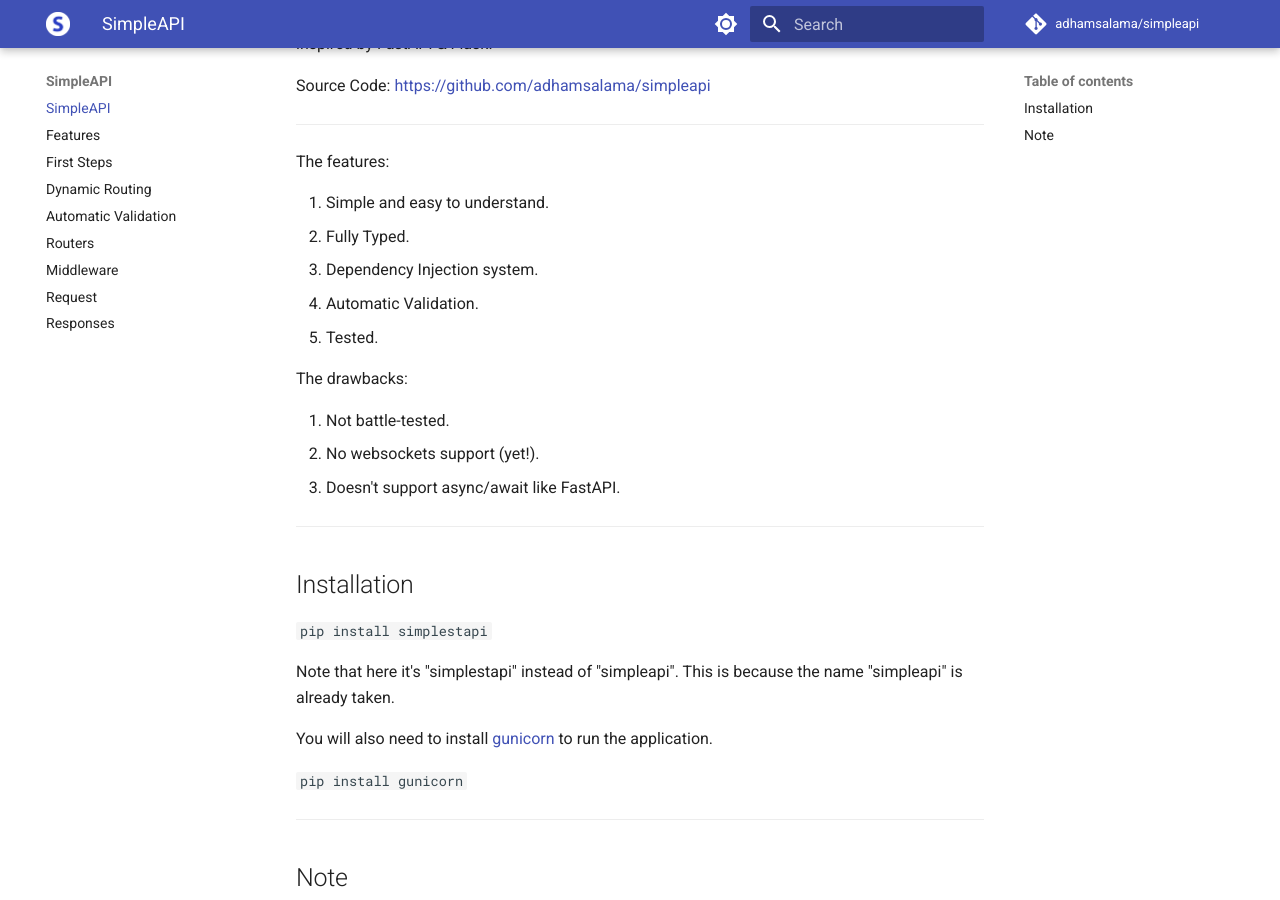
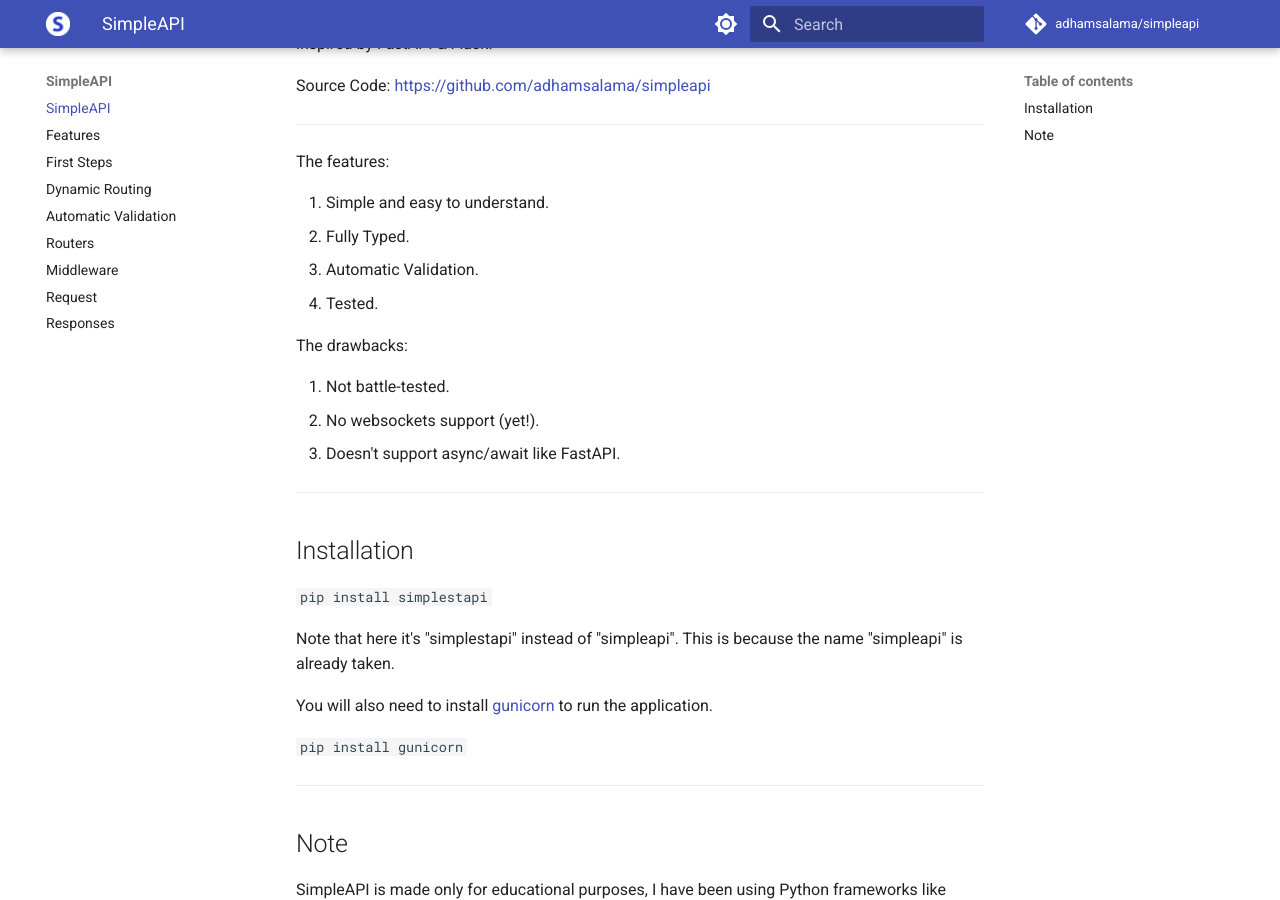
Before and after one commit to adhamsalama/simpleapi, an MkDocs documentation site: the page built from docs/index.md, in a window 1280 px wide and 900 px high, scrolled down 449 px. Built offline with MkDocs 1.6.1 and Material for MkDocs 9.7.7, drawn with Linux system fonts in a browser that asks for light colours; comment, search, counter and statistics services are not loaded.

Commit message:
Update docs

```diff
--- a/docs/index.md
+++ b/docs/index.md
@@ -11,7 +11,6 @@
 
 1. Simple and easy to understand.
 1. Fully Typed.
-1. Dependency Injection system.
 1. Automatic Validation.
 1. Tested.
 
```
